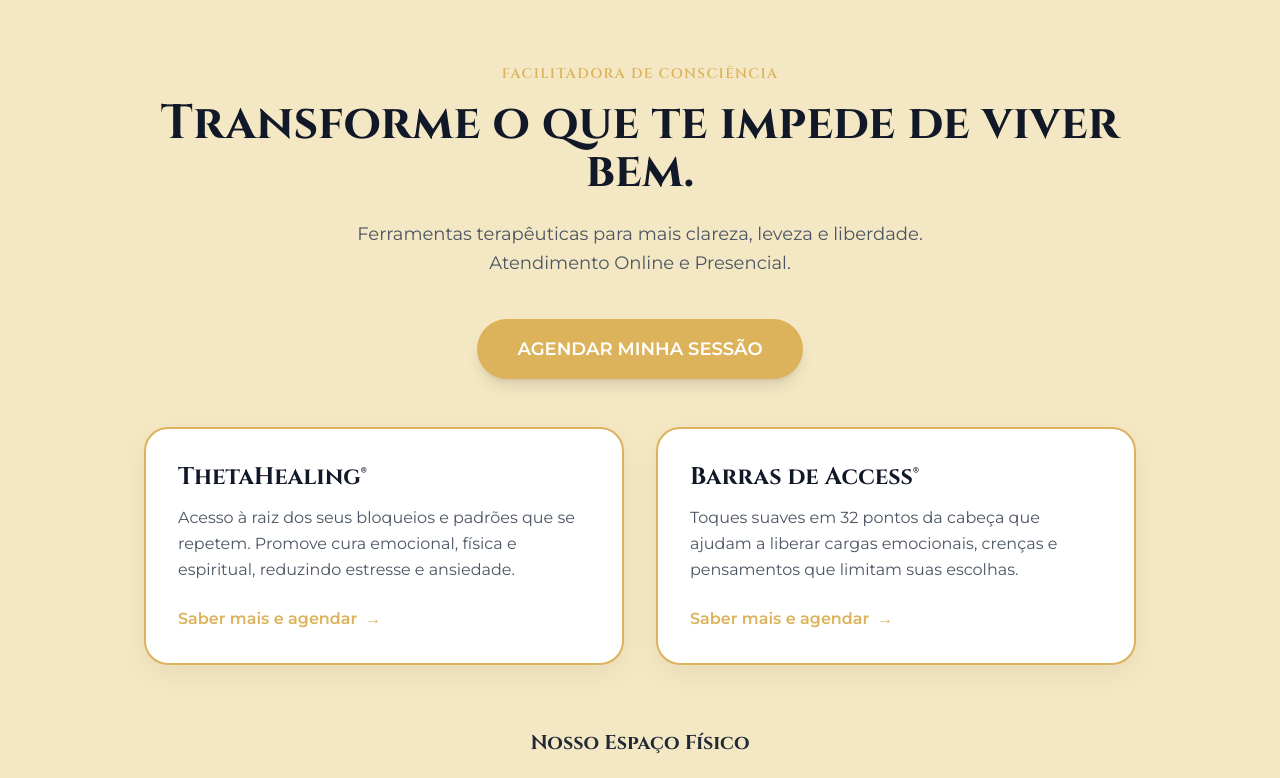
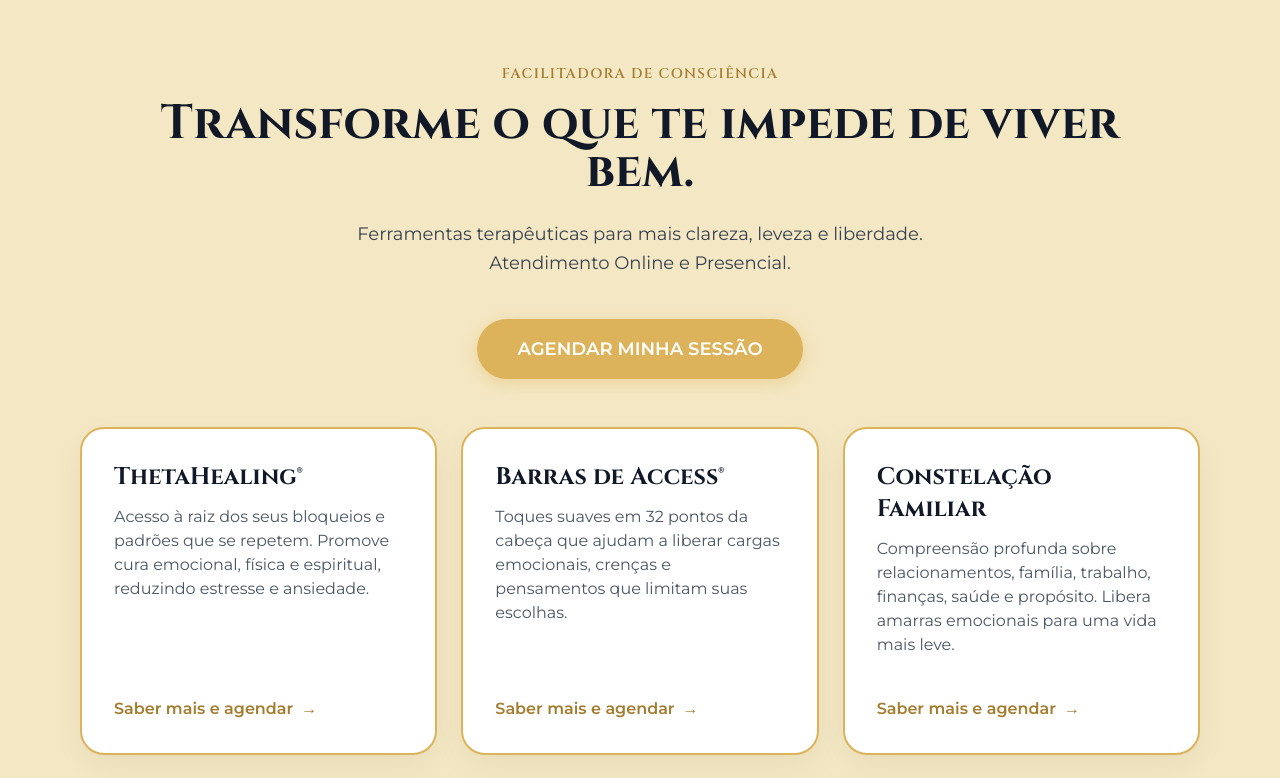
Before and after one commit to JoaoOliveira-code/pollyanna-terapia, a plain HTML site: page index.html in a window 1280 px wide. Shown: the top 778 px of the page. Drawn offline with nearby package versions, Linux system fonts and the light colour scheme.

Commit message:
mudança card de serviço

```diff
--- a/index.html
+++ b/index.html
@@ -11,7 +11,7 @@
 
         body {
             font-family: 'Montserrat', sans-serif;
-            background-color: #F4E7C3; /* NOVO FUNDO: Amarelo creme suave e acolhedor */
+            background-color: #F4E7C3; /* Fundo Amarelo mais intenso e escuro */
             color: #333333;
         }
         h1, h2, h3 {
@@ -24,14 +24,15 @@
 
         /* Estilo dos Cards Interativos */
         .card-interativo {
-            background: #ffffff; /* Fundo branco para destacar no amarelo */
+            background: #ffffff;
             border: 2px solid #dcb35a;
             box-shadow: 0 10px 30px rgba(0, 0, 0, 0.05);
             transition: all 0.3s ease;
+            height: 100%; /* Garante que todos os cards tenham a mesma altura */
         }
         .card-interativo:hover {
             transform: translateY(-5px);
-            box-shadow: 0 15px 40px rgba(220, 179, 90, 0.2);
+            box-shadow: 0 15px 40px rgba(220, 179, 90, 0.3);
         }
 
         /* Botão Principal */
@@ -39,10 +40,12 @@
             background-color: #dcb35a;
             color: #ffffff;
             transition: all 0.3s ease;
+            box-shadow: 0 4px 15px rgba(220, 179, 90, 0.4);
         }
         .btn-main:hover {
             background-color: #c49c4a;
             transform: scale(1.02);
+            box-shadow: 0 6px 20px rgba(220, 179, 90, 0.6);
         }
     </style>
 </head>
@@ -50,31 +53,32 @@
 
     <!-- HERO SECTION (Dobra Principal) -->
     <header class="w-full max-w-5xl px-6 pt-16 pb-12 text-center">
-        <h3 class="text-sm tracking-widest uppercase text-theme mb-4 font-semibold">Facilitadora de Consciência</h3>
+        <h3 class="text-sm tracking-widest uppercase text-[#a37d2f] mb-4 font-semibold">Facilitadora de Consciência</h3>
         <h1 class="text-4xl md:text-5xl font-bold mb-6 text-gray-900 leading-tight">
             Transforme o que te impede de viver bem.
         </h1>
-        <p class="text-lg text-gray-600 mb-10 max-w-2xl mx-auto leading-relaxed">
+        <p class="text-lg text-gray-700 mb-10 max-w-2xl mx-auto leading-relaxed">
             Ferramentas terapêuticas para mais clareza, leveza e liberdade. <br class="hidden md:block">Atendimento Online e Presencial.
         </p>
         <a href="https://wa.me/5512981940894?text=Olá,%20gostaria%20de%20agendar%20uma%20sessão"
-           class="btn-main inline-block py-4 px-10 rounded-full font-semibold text-lg shadow-lg w-full md:w-auto">
+           class="btn-main inline-block py-4 px-10 rounded-full font-semibold text-lg w-full md:w-auto">
             AGENDAR MINHA SESSÃO
         </a>
     </header>
 
-    <!-- CARDS DE SERVIÇOS -->
-    <section class="w-full max-w-5xl px-4 grid grid-cols-1 md:grid-cols-2 gap-8 mb-16">
+    <!-- CARDS DE SERVIÇOS (Agora com 3 colunas no desktop) -->
+    <section class="w-full max-w-6xl px-4 grid grid-cols-1 md:grid-cols-3 gap-6 mb-16">
+
         <!-- ThetaHealing -->
         <div class="card-interativo p-6 md:p-8 rounded-3xl flex flex-col justify-between group">
             <div>
                 <h2 class="text-2xl font-bold mb-3 text-gray-900">ThetaHealing®</h2>
-                <p class="text-gray-600 mb-6 leading-relaxed">
+                <p class="text-gray-600 mb-6 leading-relaxed text-sm lg:text-base">
                     Acesso à raiz dos seus bloqueios e padrões que se repetem. Promove cura emocional, física e espiritual, reduzindo estresse e ansiedade.
                 </p>
             </div>
             <a href="https://wa.me/5512981940894?text=Quero%20saber%20mais%20sobre%20o%20ThetaHealing"
-               class="text-theme font-bold text-base flex items-center gap-2 hover:text-gray-900 transition-colors">
+               class="text-[#a37d2f] font-bold text-sm lg:text-base flex items-center gap-2 hover:text-gray-900 transition-colors mt-4">
                 Saber mais e agendar <span class="group-hover:translate-x-2 transition-transform">&rarr;</span>
             </a>
         </div>
@@ -83,15 +87,30 @@
         <div class="card-interativo p-6 md:p-8 rounded-3xl flex flex-col justify-between group">
             <div>
                 <h2 class="text-2xl font-bold mb-3 text-gray-900">Barras de Access®</h2>
-                <p class="text-gray-600 mb-6 leading-relaxed">
+                <p class="text-gray-600 mb-6 leading-relaxed text-sm lg:text-base">
                     Toques suaves em 32 pontos da cabeça que ajudam a liberar cargas emocionais, crenças e pensamentos que limitam suas escolhas.
                 </p>
             </div>
             <a href="https://wa.me/5512981940894?text=Quero%20saber%20mais%20sobre%20Barras%20de%20Access"
-               class="text-theme font-bold text-base flex items-center gap-2 hover:text-gray-900 transition-colors">
+               class="text-[#a37d2f] font-bold text-sm lg:text-base flex items-center gap-2 hover:text-gray-900 transition-colors mt-4">
                 Saber mais e agendar <span class="group-hover:translate-x-2 transition-transform">&rarr;</span>
             </a>
         </div>
+
+        <!-- Constelação Familiar -->
+        <div class="card-interativo p-6 md:p-8 rounded-3xl flex flex-col justify-between group">
+            <div>
+                <h2 class="text-2xl font-bold mb-3 text-gray-900">Constelação Familiar</h2>
+                <p class="text-gray-600 mb-6 leading-relaxed text-sm lg:text-base">
+                    Compreensão profunda sobre relacionamentos, família, trabalho, finanças, saúde e propósito. Libera amarras emocionais para uma vida mais leve.
+                </p>
+            </div>
+            <a href="https://wa.me/5512981940894?text=Quero%20saber%20mais%20sobre%20a%20Constelação%20Familiar"
+               class="text-[#a37d2f] font-bold text-sm lg:text-base flex items-center gap-2 hover:text-gray-900 transition-colors mt-4">
+                Saber mais e agendar <span class="group-hover:translate-x-2 transition-transform">&rarr;</span>
+            </a>
+        </div>
+
     </section>
 
     <!-- LOCALIZAÇÃO (Mapa em Destaque) -->
@@ -117,7 +136,7 @@
         <div class="grid grid-cols-1 md:grid-cols-2 gap-6">
 
             <!-- Card Instagram -->
-            <a href="https://instagram.com/terapeutapollyannapinheiro" target="_blank" class="card-interativo p-8 rounded-3xl flex flex-col items-center justify-center group cursor-pointer text-center hover:bg-yellow-50">
+            <a href="https://instagram.com/terapeutapollyannapinheiro" target="_blank" class="card-interativo p-8 rounded-3xl flex flex-col items-center justify-center group cursor-pointer text-center hover:bg-orange-50">
                 <div class="mb-4">
                     <!-- Ícone do Instagram -->
                     <svg xmlns="http://www.w3.org/2000/svg" class="w-12 h-12 text-[#E1306C]" viewBox="0 0 24 24" fill="none" stroke="currentColor" stroke-width="2" stroke-linecap="round" stroke-linejoin="round">
@@ -128,11 +147,11 @@
                 </div>
                 <h4 class="text-xl font-bold text-gray-900 mb-2 font-['Montserrat']">Instagram</h4>
                 <p class="text-gray-600 mb-4 text-sm">Acompanhe dicas, reflexões e o dia a dia dos atendimentos.</p>
-                <span class="text-theme font-semibold text-sm group-hover:text-gray-900 transition-colors">@terapeutapollyannapinheiro &rarr;</span>
+                <span class="text-[#a37d2f] font-semibold text-sm group-hover:text-gray-900 transition-colors">@terapeutapollyannapinheiro &rarr;</span>
             </a>
 
             <!-- Card Google Meu Negócio -->
-            <a href="#" target="_blank" class="card-interativo p-8 rounded-3xl flex flex-col items-center justify-center group cursor-pointer text-center hover:bg-yellow-50">
+            <a href="#" target="_blank" class="card-interativo p-8 rounded-3xl flex flex-col items-center justify-center group cursor-pointer text-center hover:bg-orange-50">
                 <div class="mb-4">
                     <!-- Ícone de Site/Web -->
                     <svg xmlns="http://www.w3.org/2000/svg" class="w-12 h-12 text-[#4285F4]" viewBox="0 0 24 24" fill="none" stroke="currentColor" stroke-width="2" stroke-linecap="round" stroke-linejoin="round">
@@ -143,14 +162,14 @@
                 </div>
                 <h4 class="text-xl font-bold text-gray-900 mb-2 font-['Montserrat']">Google Meu Negócio</h4>
                 <p class="text-gray-600 mb-4 text-sm">Veja nossas avaliações, fotos do espaço e avalie seu atendimento.</p>
-                <span class="text-theme font-semibold text-sm group-hover:text-gray-900 transition-colors">Visitar nossa página &rarr;</span>
+                <span class="text-[#a37d2f] font-semibold text-sm group-hover:text-gray-900 transition-colors">Visitar nossa página &rarr;</span>
             </a>
 
         </div>
     </section>
 
     <!-- RODAPÉ -->
-    <footer class="text-center w-full bg-white py-8 border-t border-gray-200 shadow-inner mt-auto">
+    <footer class="text-center w-full bg-[#fcf8ef] py-8 border-t border-theme/20 mt-auto">
         <p class="text-gray-800 font-bold text-xl mb-1 font-['Cinzel']">Pollyanna Pinheiro</p>
         <p class="text-gray-500 text-sm">Terapeuta Facilitadora de Consciência</p>
     </footer>
```
